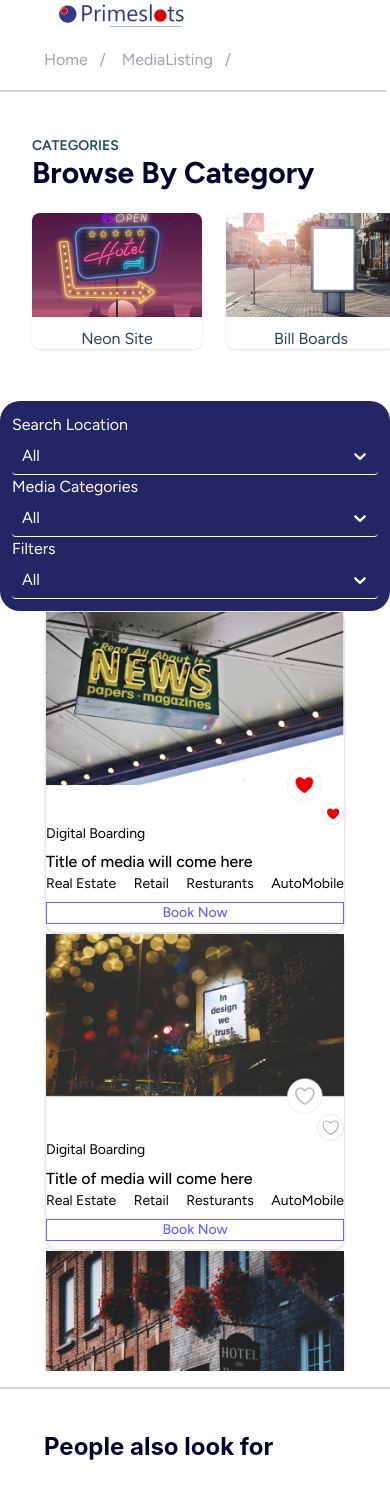
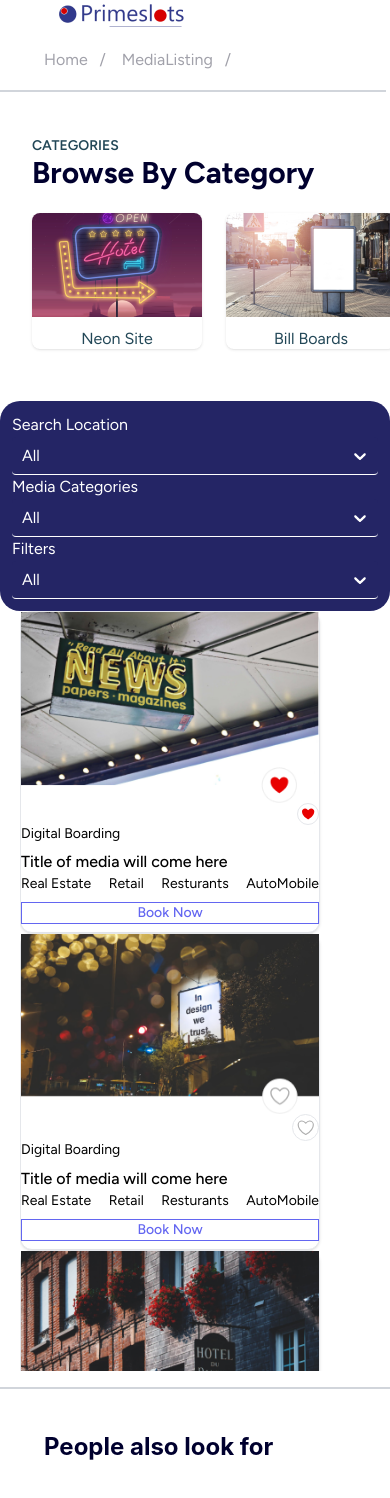
Before and after one commit to Ashu123falle/PrimeSlots, a Next.js app: page /MediaListing in a window 390 px wide. Shown: the top 1498 px of the page. Built offline with nearby package versions, Linux system fonts and the light colour scheme.

Commit message:
Responsiveness added

```diff
--- a/Components/ExtraServices/ExtraServices.js
+++ b/Components/ExtraServices/ExtraServices.js
@@ -5,10 +5,10 @@ import Image from 'next/image';
 function ExtraServices(props) {
   return (
    <>
-    <div class=" p-4 mr-150 ml-110 rounded-lg flex flex-col items-center justify-center w-full">
+    <div class=" sm:p-4 sm:mr-150 sm:ml-110 rounded-lg flex flex-col items-center justify-center w-full">
     <h1 class="self-start text-3xl font-bold mb-4 pl-5">Our Extra Services</h1>
 
-    <div class="position:relative grid grid-cols-1 sm:grid-cols-2 lg:grid-cols-4 gap-4 pr-10 pl-5">
+    <div class="position:relative grid grid-cols-1 sm:grid-cols-2 lg:grid-cols-4 gap-4 pr-5 pl-5 sm:pr-10 sm:pl-5">
 
       <div class="border relative bg-white p-4 rounded-lg shadow flex flex-col">
         <Image src='/assets/image_1.png'width={303} height={222} alt="Image 1" class="w-full h-32 object-cover mb-2"/>
--- a/pages/MediaDetails/index.js
+++ b/pages/MediaDetails/index.js
@@ -204,7 +204,7 @@ const MediaOptionsButtons = [
              <PeopleAlsoLookFor/>
         </div>
 
-        <div className="mt-4 px-10">
+        <div className="mt-4 md:px-10">
         <ExtraServices />
         </div>
         <div className='mt-6 px-8'>
--- a/pages/MediaListing/index.js
+++ b/pages/MediaListing/index.js
@@ -262,7 +262,7 @@ const MediaListingPage = () => {
       <FilterComponent data={data} optionsConfig={optionsConfig} />
 
       <div className="px-5 md:px-8 xl:px-8 pb-5">
-      <ul className='flex flex-wrap justify-around max-h-[90vh] overflow-y-auto w-full overscroll-auto mb-4 '>
+        <ul className='grid grid-cols-1 sm:grid-cols-2 lg:grid-cols-3 2xl:grid-cols-4 lg:pl-20  max-h-[90vh] overflow-y-auto w-full overscroll-auto mb-4 '>
           {
             searchData.map((curElem, ind) => {
               return <BlogCard key={ind} data={curElem} onClickWishlistButton = {onClickWishlistButton}/>
@@ -271,10 +271,7 @@ const MediaListingPage = () => {
         </ul>
 
         <div>
-
           <hr className='border border-gray-300 mb-7 w-full absolute left-0 right-0' />
-
-
         </div>
         <div className="p-3 md:pl-8 xl:pl-7 h-full mt-5 md:pl-4 ">
         <h1 className="text-secondarycolor-1 mx-3 my-8 text-left font-['Inter'] text-2xl md:text-4xl leading-none font-bold
```
Lines whose indentation alone changed are shown as unchanged.
